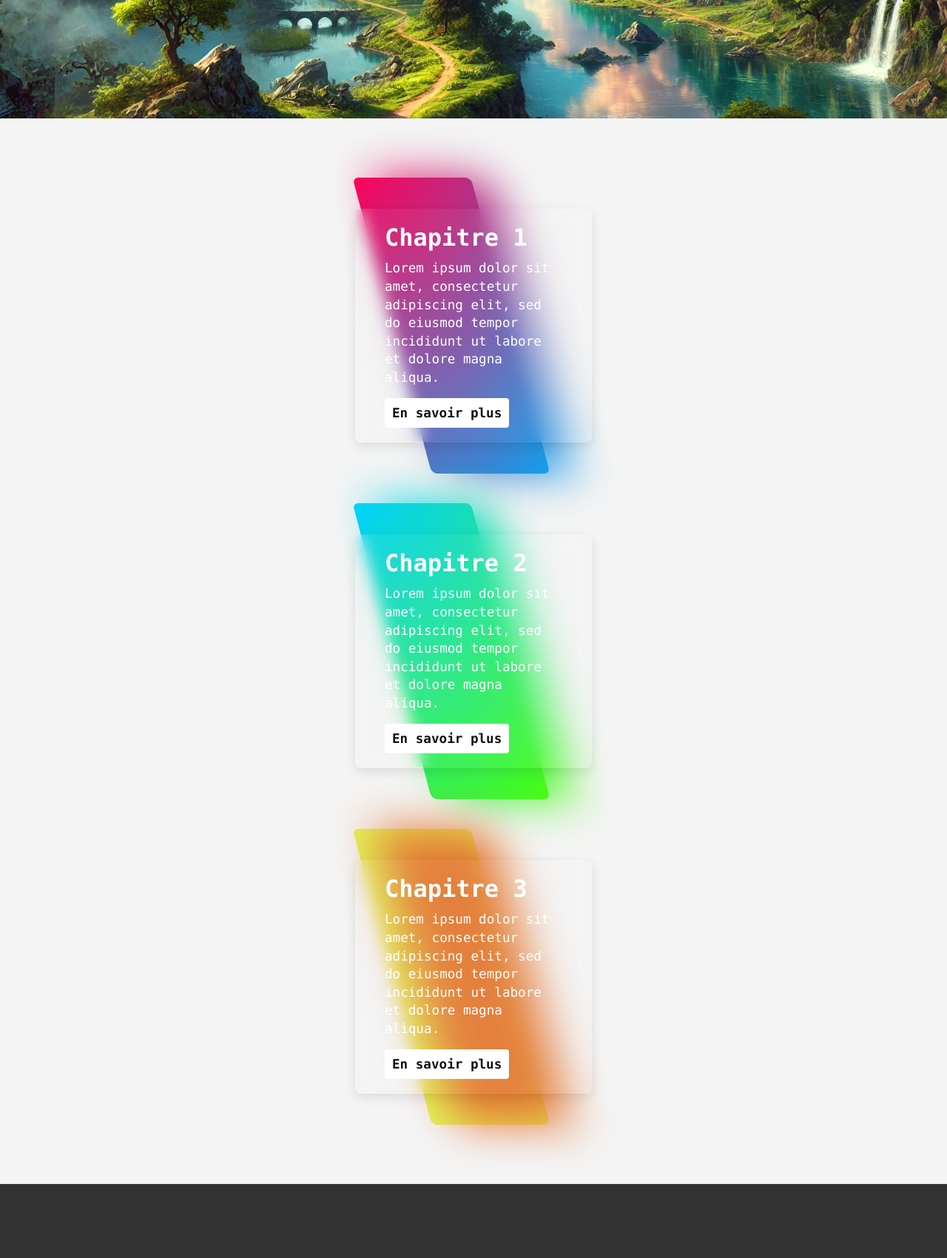
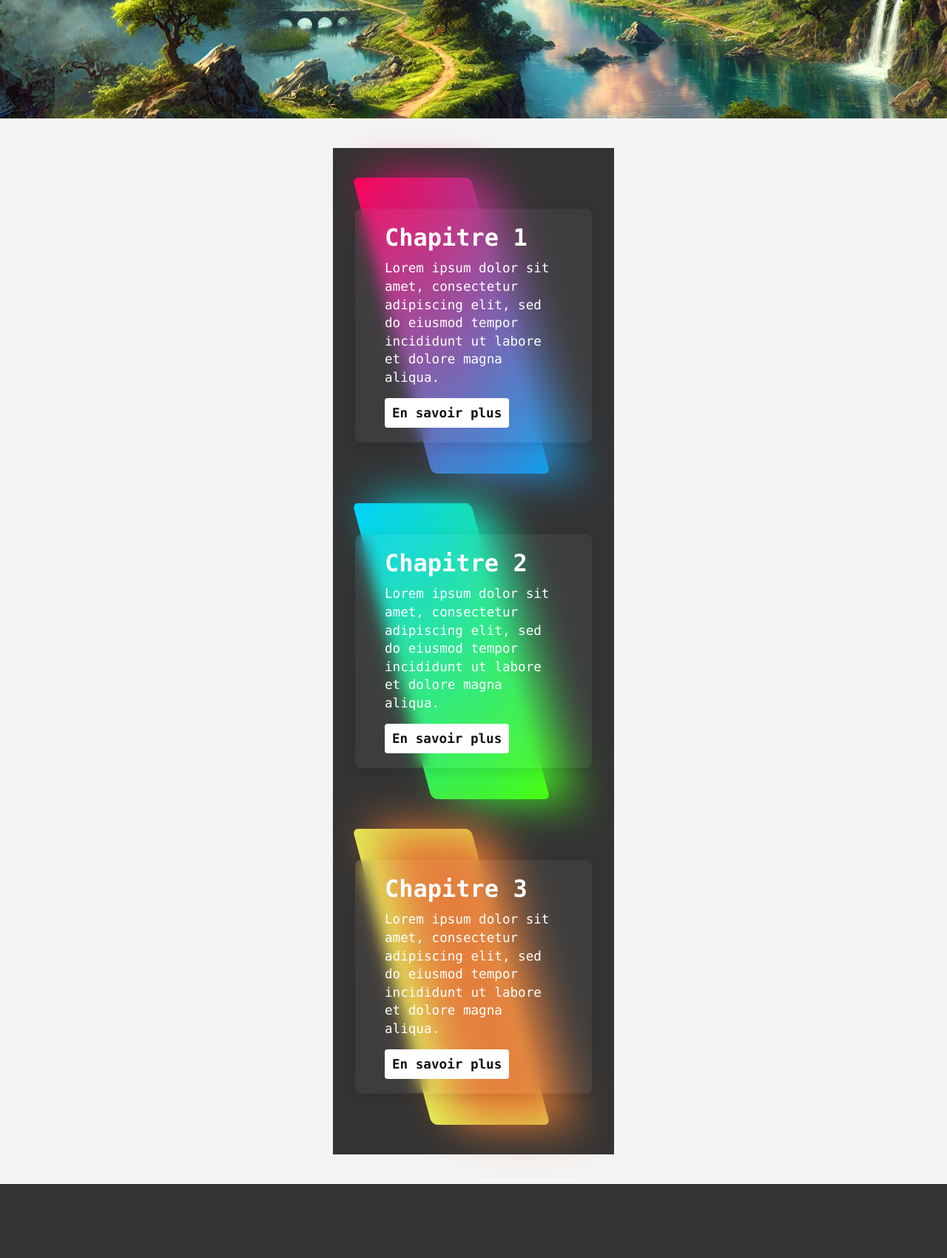
Before and after one commit to ValentinBrizard/Arbre-de-competence, a PHP site: page / in a window 1280 px wide. Shown: the part 1420-3120 px from the top of the page at 74% size. Run offline with PHP 8.4, Linux system fonts and the light colour scheme; some libraries are stand-ins or nearby versions.

Commit message:
Update index.css

```diff
--- a/css/index.css
+++ b/css/index.css
@@ -191,6 +191,10 @@ height:50px;
   font-family: consolas;
 }
 
+.chapitres
+{
+  background-color:#333;
+}
 
 .container
 {
@@ -402,4 +406,4 @@ height:50px;
   box-shadow: 0 1px 15px rgba(1, 1, 1, 0.2);
 }
 
-/*Fin Cards Paralax*/
+/*Fin Cards après Paralax*/
```
